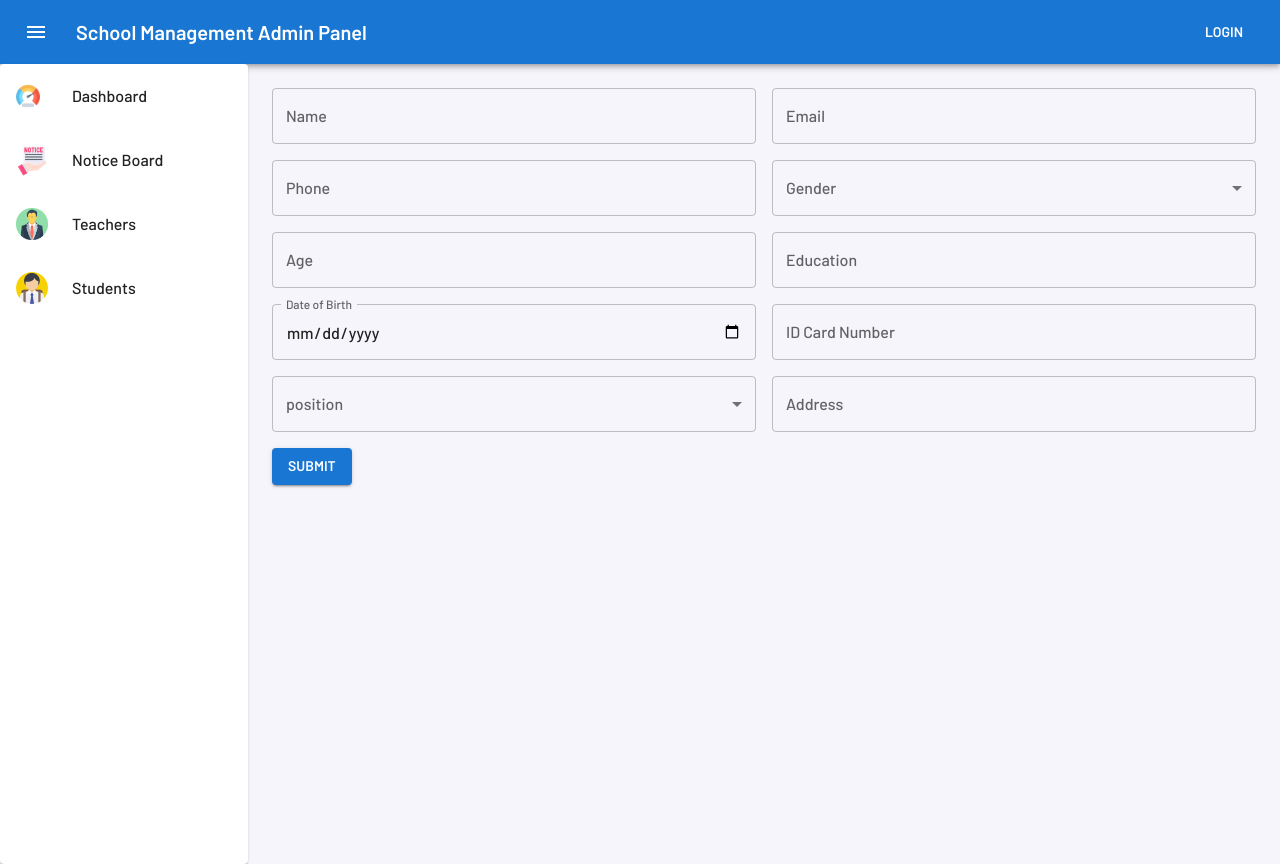
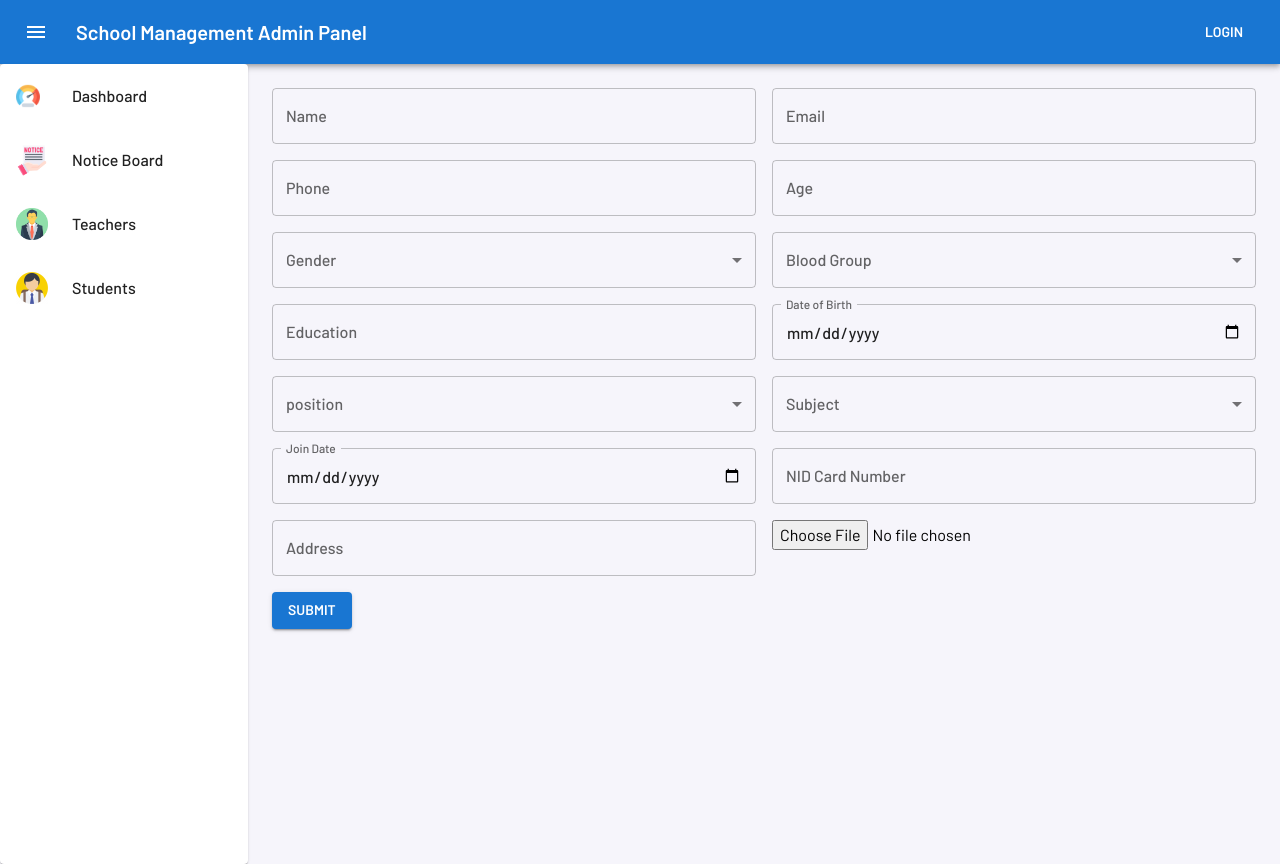
Before and after one commit to programming-agency/school-management-admin, a React (Create React App) app: page /app/addTeacher in a window 1280 px wide. Built offline with nearby package versions, Linux system fonts and the light colour scheme.

Commit message:
cloudanary image setup

```diff
--- a/src/pages/AddStudent/AddStudent.tsx
+++ b/src/pages/AddStudent/AddStudent.tsx
@@ -1,4 +1,4 @@
-import React from 'react';
+import React, { useState } from 'react';
 import { useForm, SubmitHandler } from 'react-hook-form';
 import TextField from '@mui/material/TextField';
 import Button from '@mui/material/Button';
@@ -19,15 +19,42 @@ interface FormData {
     email: string;
     phone: string;
     dateOfBirth: string;
+    bloodGroup: string;
+    section: string;
+    image: string;
 }
 
 export const AddStudent = () => {
+    const [file, setFile] = useState<File | undefined>()
     const { register, handleSubmit, formState: { errors } } = useForm<FormData>();
 
-    const onSubmit: SubmitHandler<FormData> = async (data) => {
+    function handleImage(e: React.FormEvent<HTMLInputElement>) {
+        const target = e.target as HTMLIFrameElement & {
+            files: FileList
+        }
+        setFile(target.files[0]);
+    }
+
+    const onSubmit = async (data: FormData) => {
         console.log(data);
+
+        if (typeof file === "undefined") return
+
+        const formData = new FormData();
+        formData.append('file', file)
+        formData.append('upload_preset', "seytcuol")
+        formData.append('api_key', "512147963287944")
+        console.log(file);
+
+        const result = await fetch('https://api.cloudinary.com/v1_1/dofqwdx2y/image/upload', {
+            method: "POST",
+            body: formData
+        }).then(r => r.json());
+        console.log("result", result.secure_url);
+        // console.log("result", result.secure_url);
+
         try {
-            const response = await axios.post(`${SERVER_URL}/api/students`, data);
+            const response = await axios.post(`${SERVER_URL}/api/students`, { ...data, image: result.secure_url });
             console.log('Data uploaded successfully', response.data);
         } catch (error) {
             console.error('Error uploading data', error);
@@ -72,8 +99,9 @@ export const AddStudent = () => {
                         {...register("gender", { required: 'Gender is required' })}
                         error={Boolean(errors.gender)}
                     >
-                        <MenuItem value="male">Male</MenuItem>
-                        <MenuItem value="female">Female</MenuItem>
+                        <MenuItem value="Male">Male</MenuItem>
+                        <MenuItem value="Female">Female</MenuItem>
+                        <MenuItem value="Other">Other</MenuItem>
                     </TextField>
                 </Grid>
                 <Grid item xs={6}>
@@ -104,6 +132,34 @@ export const AddStudent = () => {
                 </Grid>
                 <Grid item xs={6}>
                     <TextField
+                        label="Section"
+                        fullWidth
+                        select
+                        {...register("section", { required: 'Class is required' })}
+                        error={Boolean(errors.section)}
+                    >
+                        <MenuItem value="A">A</MenuItem>
+                        <MenuItem value="B">B</MenuItem>
+                        <MenuItem value="C">C</MenuItem>
+
+                    </TextField>
+                </Grid>
+                <Grid item xs={6}>
+                    <TextField
+                        label="Blood Group"
+                        fullWidth
+                        select
+                        {...register("bloodGroup", { required: 'Blood Group is required' })}
+                        error={Boolean(errors.bloodGroup)}
+                    >
+                        <MenuItem value="A+">A+</MenuItem>
+                        <MenuItem value="B+">B+</MenuItem>
+                        <MenuItem value="AB+">AB+</MenuItem>
+                        <MenuItem value="O+">O+</MenuItem>
+                    </TextField>
+                </Grid>
+                <Grid item xs={6}>
+                    <TextField
                         label="Class Roll"
                         fullWidth
                         {...register("classRoll", { required: 'Class Roll is required' })}
@@ -129,6 +185,7 @@ export const AddStudent = () => {
                         helperText={errors.phone && errors.phone.message}
                     />
                 </Grid>
+
                 <Grid item xs={6}>
                     <TextField
                         label="Address"
@@ -137,6 +194,9 @@ export const AddStudent = () => {
                         error={Boolean(errors.address)}
                         helperText={errors.address && errors.address.message}
                     />
+                </Grid>
+                <Grid item xs={6}>
+                    <input type="file" accept="image/*" name="image" id="" onChange={handleImage} />
                 </Grid>
                 <Grid item xs={12}>
                     <Button type="submit" variant="contained" color="primary">
--- a/src/pages/AddTeacher/AddTeacher.tsx
+++ b/src/pages/AddTeacher/AddTeacher.tsx
@@ -16,28 +16,49 @@ interface FormData {
   age: number;
   education: string;
   address: string;
-  // image: File;
+  image: string;
   position: string;
   dateOfBirth: string;
   idNumber: number;
+  joinDate: string;
+  subject: string;
+  bloodGroup: string;
 }
 
 export const AddTeacher = () => {
+  const [file, setFile] = useState<File | undefined>()
+
   const { register, handleSubmit, formState: { errors } } = useForm<FormData>();
-  // const [imageURL, setImageURL] = useState<string | null>(null);
 
-  // const handleFileChange = (e: React.ChangeEvent<HTMLInputElement>) => {
-  //   const file = e.target.files?.[0];
-  //   if (file) {
-  //     const imageURL = URL.createObjectURL(file);
-  //     setImageURL(imageURL);
-  //   }
-  // };
 
-  const onSubmit: SubmitHandler<FormData> = async (data) => {
+  function handleImage(e: React.FormEvent<HTMLInputElement>) {
+    const target = e.target as HTMLIFrameElement & {
+      files: FileList
+    }
+    setFile(target.files[0]);
+  }
+
+
+  const onSubmit = async (data: FormData) => {
     console.log(data);
+
+    if (typeof file === "undefined") return
+
+    const formData = new FormData();
+    formData.append('file', file)
+    formData.append('upload_preset', "seytcuol")
+    formData.append('api_key', "512147963287944")
+    console.log(file);
+
+    const result = await fetch('https://api.cloudinary.com/v1_1/dofqwdx2y/image/upload', {
+      method: "POST",
+      body: formData
+    }).then(r => r.json());
+    console.log("result", result.secure_url);
+    // console.log("result", result.secure_url);
+
     try {
-      const response = await axios.post(`${SERVER_URL}/api/teachers`, data);
+      const response = await axios.post(`${SERVER_URL}/api/teachers`, { ...data, image: result.secure_url });
       console.log('Data uploaded successfully', response.data);
     } catch (error) {
       console.error('Error uploading data', error);
@@ -82,18 +103,6 @@ export const AddTeacher = () => {
         </Grid>
         <Grid item xs={6}>
           <TextField
-            label="Gender"
-            fullWidth
-            select
-            {...register("gender", { required: 'Gender is required' })}
-            error={Boolean(errors.gender)}
-          >
-            <MenuItem value="male">Male</MenuItem>
-            <MenuItem value="female">Female</MenuItem>
-          </TextField>
-        </Grid>
-        <Grid item xs={6}>
-          <TextField
             label="Age"
             fullWidth
             type="number"
@@ -101,6 +110,33 @@ export const AddTeacher = () => {
             error={Boolean(errors.age)}
             helperText={errors.age && errors.age.message}
           />
+        </Grid>
+        <Grid item xs={6}>
+          <TextField
+            label="Gender"
+            fullWidth
+            select
+            {...register("gender", { required: 'Gender is required' })}
+            error={Boolean(errors.gender)}
+          >
+            <MenuItem value="Male">Male</MenuItem>
+            <MenuItem value="Female">Female</MenuItem>
+            <MenuItem value="Other">Other</MenuItem>
+          </TextField>
+        </Grid>
+        <Grid item xs={6}>
+          <TextField
+            label="Blood Group"
+            fullWidth
+            select
+            {...register("bloodGroup", { required: 'Blood Group is required' })}
+            error={Boolean(errors.bloodGroup)}
+          >
+            <MenuItem value="A+">A+</MenuItem>
+            <MenuItem value="B+">B+</MenuItem>
+            <MenuItem value="AB+">AB+</MenuItem>
+            <MenuItem value="O+">O+</MenuItem>
+          </TextField>
         </Grid>
         <Grid item xs={6}>
           <TextField
@@ -122,18 +158,6 @@ export const AddTeacher = () => {
             helperText={errors.dateOfBirth && errors.dateOfBirth.message}
           />
         </Grid>
-
-        <Grid item xs={6}>
-          <TextField
-            label="ID Card Number"
-            fullWidth
-            type="number" // Set type as "date"
-            {...register("idNumber", { required: 'ID Card Number  is required' })}
-            error={Boolean(errors.idNumber)}
-            helperText={errors.idNumber && errors.idNumber.message}
-          />
-        </Grid>
-
         <Grid item xs={6}>
           <TextField
             label="position"
@@ -149,7 +173,43 @@ export const AddTeacher = () => {
             <MenuItem value="Pion">Pion</MenuItem>
           </TextField>
         </Grid>
-
+        <Grid item xs={6}>
+          <TextField
+            label="Subject"
+            fullWidth
+            select
+            {...register("subject", { required: 'subject is required' })}
+            error={Boolean(errors.subject)}
+          >
+            <MenuItem value="Bangla">Bangla</MenuItem>
+            <MenuItem value="English">English</MenuItem>
+            <MenuItem value="Math">Math</MenuItem>
+            <MenuItem value="Ict">ICT</MenuItem>
+            <MenuItem value="Science">Science</MenuItem>
+            <MenuItem value="Islam">Islam</MenuItem>
+          </TextField>
+        </Grid>
+        <Grid item xs={6}>
+          <TextField
+            label="Join Date"
+            fullWidth
+            type="date"
+            InputLabelProps={{ shrink: true }} // Add this line
+            {...register("joinDate", { required: 'Join Date is required' })}
+            error={Boolean(errors.joinDate)}
+            helperText={errors.joinDate && errors.joinDate.message}
+          />
+        </Grid>
+        <Grid item xs={6}>
+          <TextField
+            label="NID Card Number"
+            fullWidth
+            type="number" // Set type as "date"
+            {...register("idNumber", { required: 'ID Card Number  is required' })}
+            error={Boolean(errors.idNumber)}
+            helperText={errors.idNumber && errors.idNumber.message}
+          />
+        </Grid>
         <Grid item xs={6}>
           <TextField
             label="Address"
@@ -159,6 +219,10 @@ export const AddTeacher = () => {
             helperText={errors.address && errors.address.message}
           />
         </Grid>
+        <Grid item xs={6}>
+          <input type="file" accept="image/*" name="image" id="" onChange={handleImage} />
+        </Grid>
+
         {/* <Grid item xs={12}>
           <input
             type="file"
```
